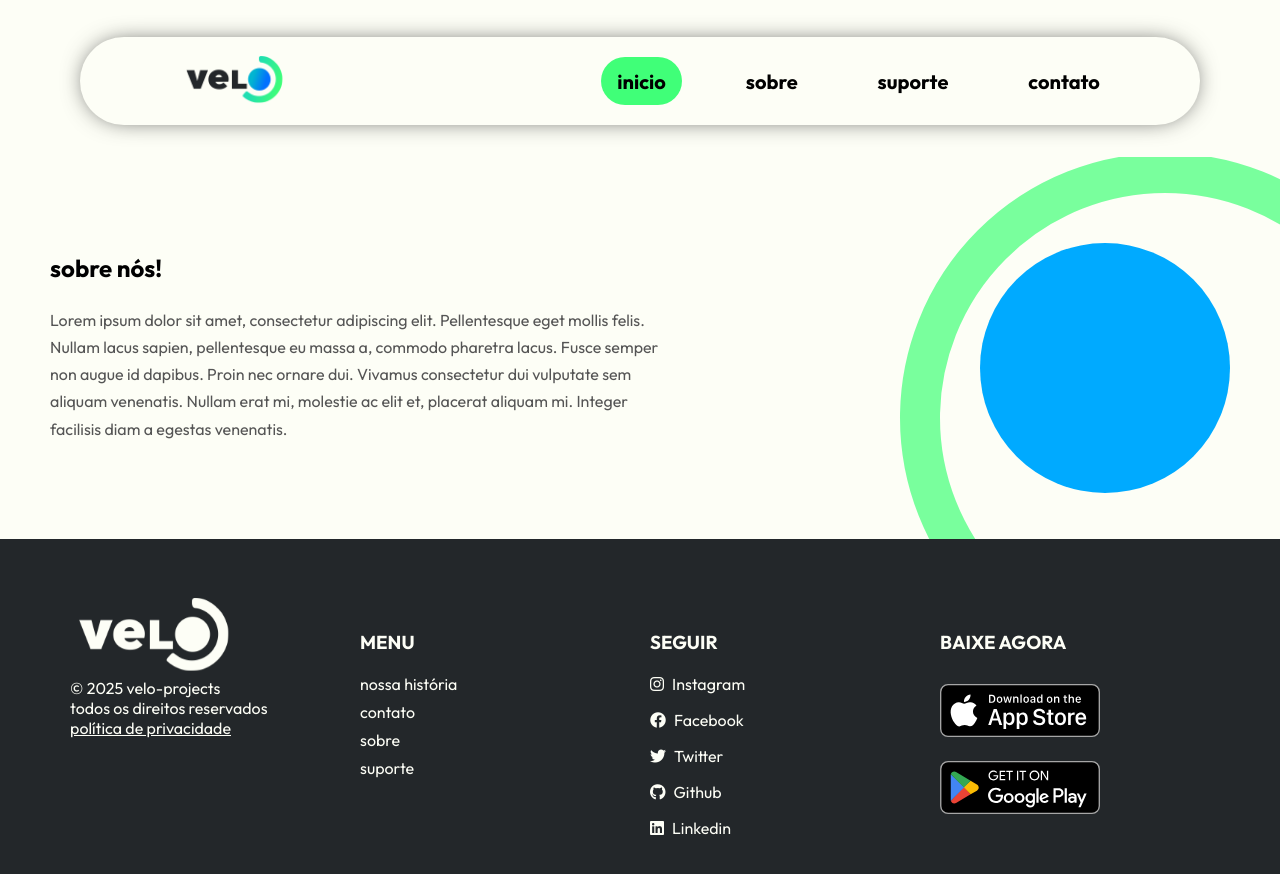
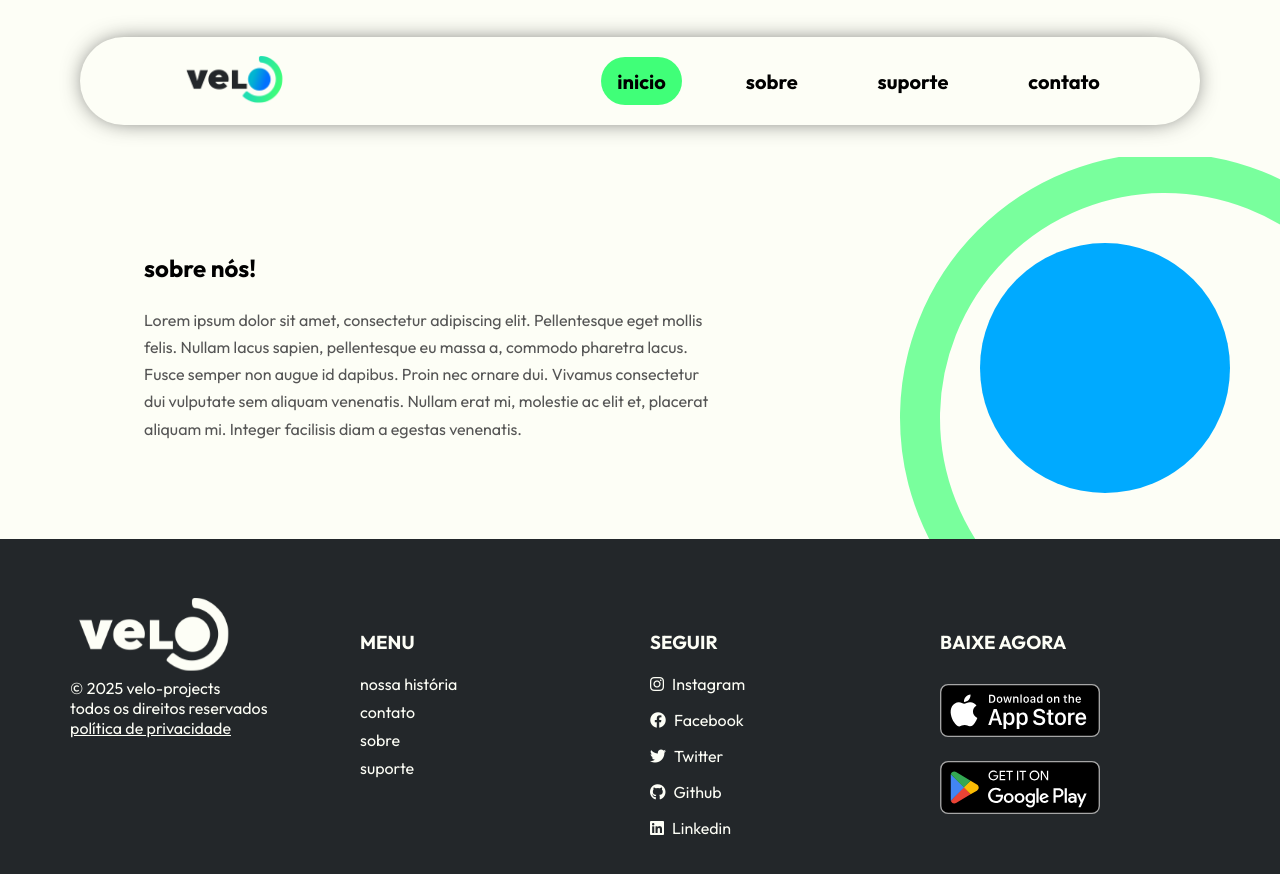
Before and after one commit to velo-project/institutional-website, an Angular app: page /sobre in a window 1280 px wide. Shown: the top 874 px of the page. Built offline with nearby package versions, Linux system fonts and the light colour scheme.

Commit message:
style: increase margin between elements

```diff
--- a/src/app/features/about-page/about-page.scss
+++ b/src/app/features/about-page/about-page.scss
@@ -1,5 +1,5 @@
 .about-section {
-  margin-left: 50px;
+  margin-left: 9rem;
 
   padding: 6rem 0;
   position: relative;
```
